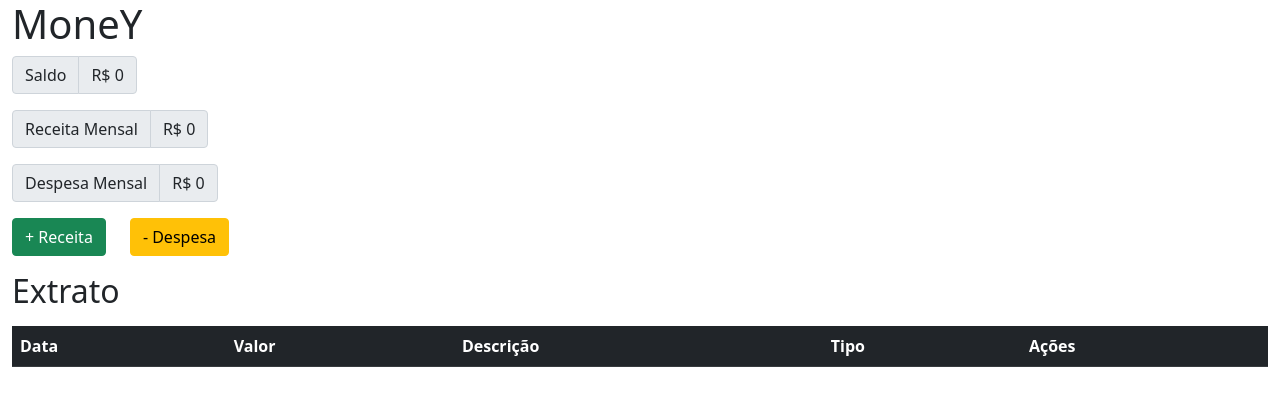
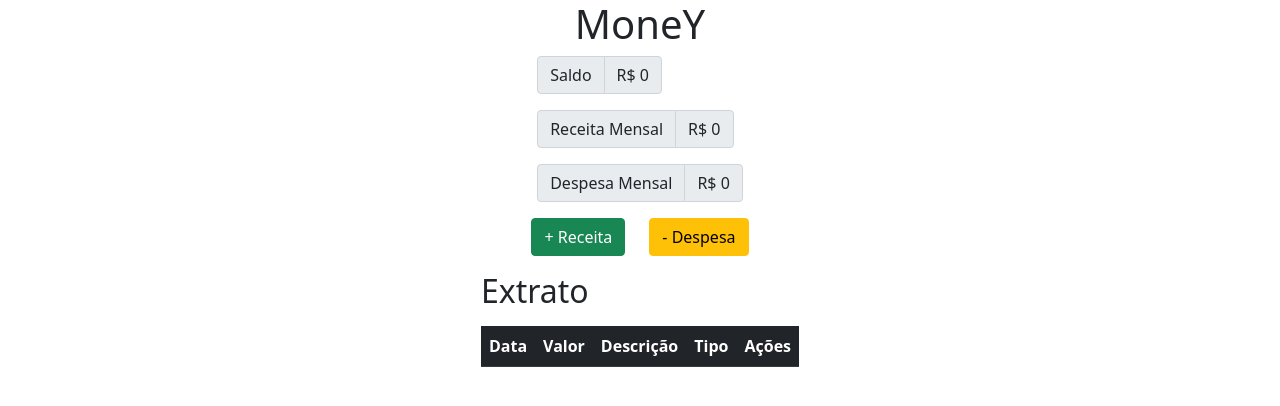
Before and after one commit to devanessacarvalho/money, a Flask app: page / in a window 1280 px wide. Shown: the top 406 px of the page. Run offline with Flask 2, Linux system fonts and the light colour scheme; data that the repository does not hold is empty; some libraries are stand-ins or nearby versions.

Commit message:
style: centralizando

```diff
--- a/templates/base.html
+++ b/templates/base.html
@@ -8,7 +8,9 @@
   <link href="https://cdn.jsdelivr.net/npm/bootstrap@5.1.3/dist/css/bootstrap.min.css" rel="stylesheet" integrity="sha384-1BmE4kWBq78iYhFldvKuhfTAU6auU8tT94WrHftjDbrCEXSU1oBoqyl2QvZ6jIW3" crossorigin="anonymous">
 </head>
 <body>
+  <div class="d-flex flex-column justify-content-center align-items-center">
     {% block body %} {% endblock %}
+  </div>
 </body>
 <script src="https://cdn.jsdelivr.net/npm/bootstrap@5.1.3/dist/js/bootstrap.bundle.min.js" integrity="sha384-ka7Sk0Gln4gmtz2MlQnikT1wXgYsOg+OMhuP+IlRH9sENBO0LRn5q+8nbTov4+1p" crossorigin="anonymous"></script>
 </html>
--- a/templates/cadastrar.html
+++ b/templates/cadastrar.html
@@ -4,11 +4,11 @@
     <h1>Nova {{tipo}}</h1>
     <div class="mb-3">
       <label for="descricao" class="form-label">Descrição</label>
-      <input type="text" class="form-control" id="descricao" name = "descricao">
+      <input type="text" class="form-control" id="descricao" name = "descricao" required>
       </div>
     <div class="mb-3">
       <label for="valor" class="form-label">Valor</label>
-      <input type="text" class="form-control" placeholder="0,00" id="valor" name=valor>
+      <input type="text" class="form-control" placeholder="0,00" id="valor" name=valor required>
     </div>
     <div class="mb-3">
         <label for="data" class="form-label">Data</label>
--- a/templates/index.html
+++ b/templates/index.html
@@ -1,7 +1,7 @@
 {% extends 'base.html' %}
 {% block body %}
-<div class="container-fluid" >
   <h1>MoneY</h1>
+  <div lass="d-flex flex-column justify-content-center align-items-center">
     <div class="input-group mb-3">
       <span class="input-group-text">Saldo </span>
       <span class="input-group-text">R$ {{saldo}}</span>
@@ -13,6 +13,7 @@
     <div class="input-group mb-3">
       <span class="input-group-text">Despesa Mensal</span>
       <span class="input-group-text">R$ {{despesa}}</span>
+    </div>
   </div>
 
   <div class="d-grid gap-4 d-md-flex">
@@ -63,5 +64,4 @@
         {% endfor %}
     </table>
   </div>
-</div>
 {% endblock %}
```
Lines whose indentation alone changed are shown as unchanged.
